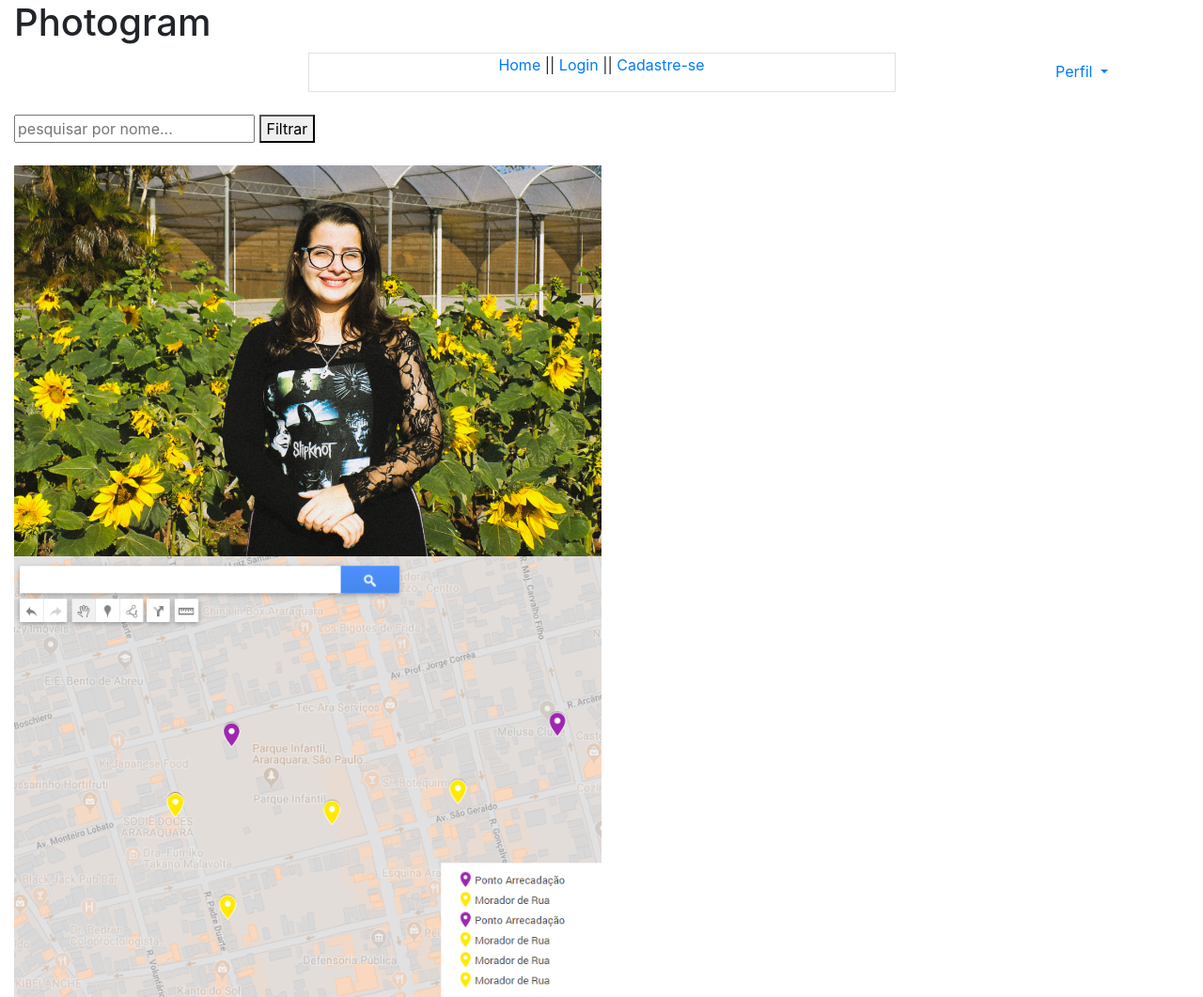
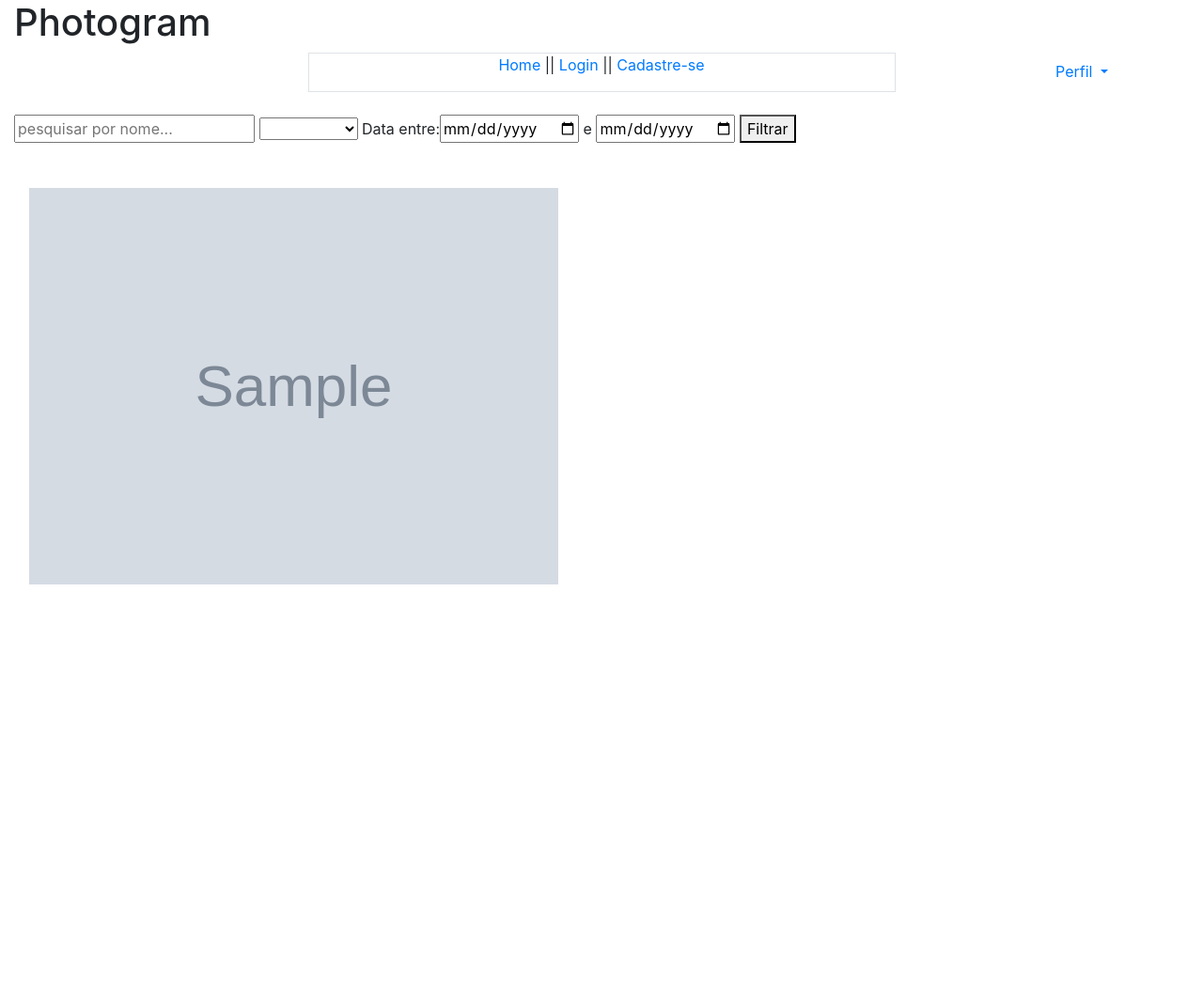
Before and after one commit to Violet1001/photogram, a PHP site: page / in a window 1280 px wide. Shown: the whole page at 94% size. After the commit the page ends 622 px from the top, so only its background shows below. Run offline with PHP 8.4, Linux system fonts and the light colour scheme; tables that the repository leaves empty or names only in its code hold one stand-in row (values such as "Sample post"); grey boxes marked "Sample" are stand-in pictures.

Commit message:
3 versao

```diff
--- a/carrega_foto.php
+++ b/carrega_foto.php
@@ -5,15 +5,42 @@
 	$sql="SELECT * FROM imagem";
 
 	if(isset($_POST)){
-		$nome=$_POST["filtro_nome"];
-		$sql .= " WHERE nome_imagem like '%$nome%'";
+		if(isset($_POST["filtro_nome"])){
+			$nome=$_POST["filtro_nome"];
+		}
+		if(isset($_POST["filtro_tipo"])){
+			$tipo=$_POST["filtro_tipo"];
+		}
+		if(isset($_POST["filtro_data"])){
+			$data_a=$_POST["filtro_data_a"];
+		}
+
+		if((isset($nome) && isset($tipo) && isset($data)) && (!empty($nome) && !empty($tipo) && !empty($data))){
+			$sql .= " WHERE nome_imagem like '%$nome%' AND tipo like '%$tipo%' and data like '%$data_a'";
+		}
+		elseif((isset($nome) && isset($data)) && (!empty($nome) && !empty($data))){
+			$sql .= " WHERE nome_imagem like '%$nome%' AND data like '%$data_a%'";
+		}
+		elseif((isset($data) && isset($tipo)) && (!empty($data) && !empty($tipo))){
+			$sql .= " WHERE data like '%$data_a%' AND tipo like '%$tipo%'";
+		}
+		elseif(isset($nome) && !empty($nome)){
+			$sql .= " WHERE nome_imagem like '%$nome%'";
+		}
+		elseif(isset($data) && !empty($data)){
+			$sql .= " WHERE data betwe '%$data_a%'";
+		}
+		elseif(isset($tipo) && !empty($tipo)){
+			$sql .= " WHERE tipo like '%$tipo%'";
+		}
+		else{
+
+		}
 	}
-
 	$resultado=mysqli_query($conexao,$sql);
 
 	while($linha=mysqli_fetch_assoc($resultado)){
 		$matriz[]=$linha["nome_imagem"];
 	}
-
 	echo json_encode($matriz);
 ?>
--- a/index.js
+++ b/index.js
@@ -1,23 +1,42 @@
 var filtro_nome=null;
 var filtro_tipo=null;
 $(function(){
+	carrega_fotos();
+	function carrega_fotos(){
+		$.ajax({
+			url:"carrega_foto.php",
+			type:"get",
+			data:{f:"s"},
+			success:function(a){
+				var fotos="<br/>";
+				console.log(a);
+				var i=0;
+				for(i=0;a.length>i;i++){
+					fotos+="<img src='./imagens/"+a[i]+"' class='m-3' style='width:45%;'/>";
+				}
+				$("#fotos_home").html(fotos);
+			}
+		});
+	}
+
 	$("#filtrar").click(function(){
 		$.ajax({
 			url:"carrega_foto.php",
 			type:"post",
-			//, filtro_tipo: $("#select[name='filtro_tipo']").val()
-			data: {filtro_nome: $("#filtro_nome").val()},
+			data: {filtro_nome: $("#filtro_nome").val(), filtro_tipo: $("select[name='filtro_tipo']").val()},
 			success:function(matriz){
-				var i=0;
-				console.log(matriz);
-				do{
-					fotos="<img src='imagens/"+matriz[i]+"' class='w-50'/>";
-					i++;
+				if(matriz.length>0){
+					var i=0;
+					console.log(matriz);
+					var fotos="<br/>";
+					for(i=0;matriz.length>i;i++){
+						fotos+="<img src='./imagens/"+matriz[i]+"' class='m-3' style='width:45%;'/>";
+					}
+					$("#fotos_home").html(fotos);
 				}
-				while(matriz.length<i){
-					fotos+="<img src='imagens/"+matriz[i]+"' class='w-50'/>";
+				else{
+					carrega_fotos();
 				}
-				$("#fotos_home").html(fotos);
 			}
 		});
 	});
--- a/index.php
+++ b/index.php
@@ -10,7 +10,8 @@
 				<br/>
 			<div id="filtro">
 				<input type="text" name="filtro_nome" id="filtro_nome" placeholder="pesquisar por nome..."/>
-			<!--	<select name="filtro_tipo">
+				<select name="filtro_tipo">
+					<option></option>
 					<option value="paisagem">Paisagem</option>
 					<option value="meme">Memes</option>
 					<option value="pessoa">Pessoas</option>
@@ -18,14 +19,12 @@
 					<option value="comida">Comida</option>
 					<option value="decoracao">Decoração</option>
 					<option value="outro">Outro</option>
-				</select>  -->
+				</select>
+				Data entre:<input type="date" name="filtro_data_a" id="filtro_data_a"/> e
+				<input type="date" name="filtro_data_b" id="filtro_data_b"/>
 				<button id="filtrar">Filtrar</button>
 			</div>
-				<br/>
-			<div id="fotos_home">
-				<img src="./imagens/euzinha.jpg" class='w-50'>
-				<img src="./imagens/eisto.png" class='w-50'>
-			</div>
+			<div id="fotos_home" class="mt-2"></div>
 		</div>
 	</body>
 </html>
```
Also changed, not shown: imagens/capturar.png (added).
